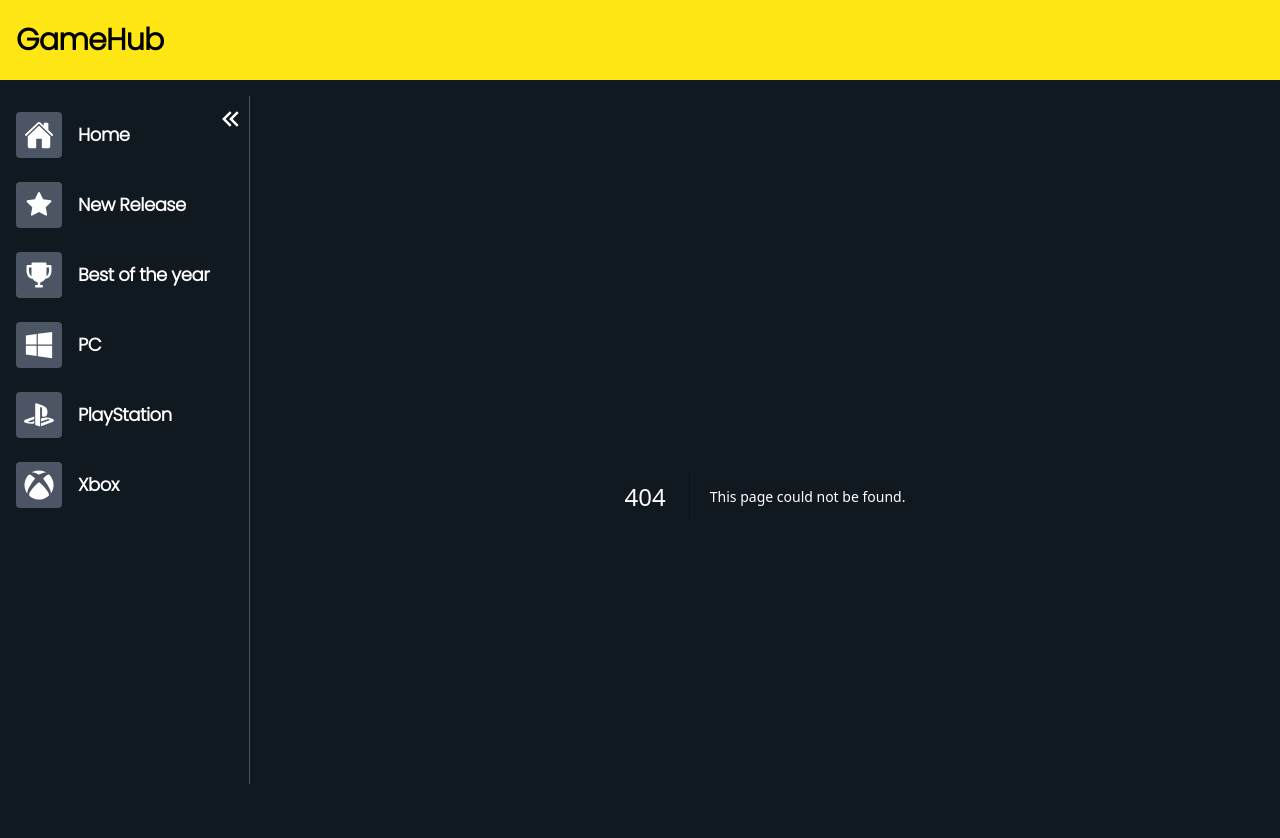
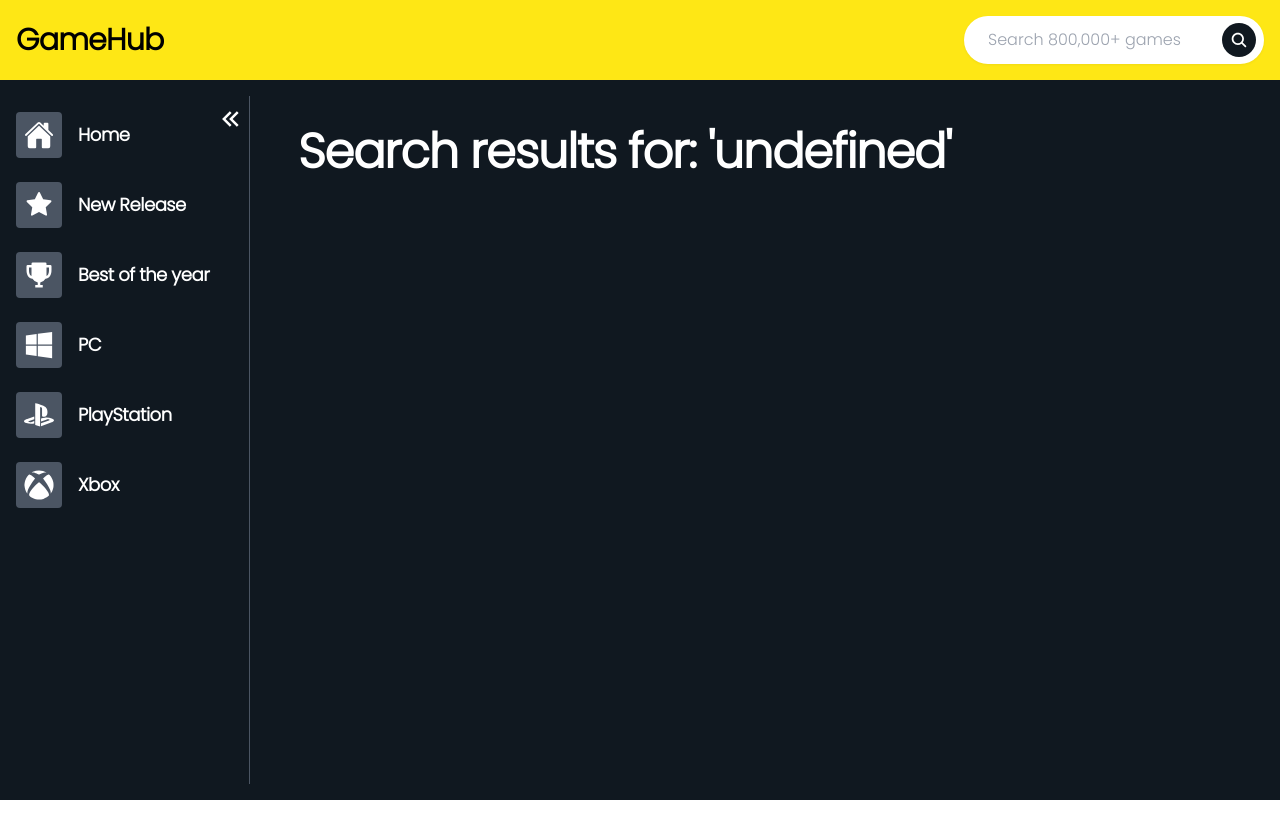
Before and after one commit to priyanshuchaudhary53/gamehub-next-app, a Next.js app: page /search in a window 1280 px wide. Before the commit this address had no page. Shown: the top 838 px of the page. After the commit the page ends 800 px from the top, so only its background shows below. Built offline with nearby package versions, Linux system fonts and the light colour scheme.

Commit message:
add search bar in nav

```diff
--- a/src/app/games/[slug]/page.tsx
+++ b/src/app/games/[slug]/page.tsx
@@ -32,7 +32,7 @@ export default async function GameDetailPage({
             className="object-cover h-full w-full"
           />
         </div>
-        <div className="relative z-10 h-full w-full flex justify-center items-end p-4 bg-gradient-to-b from-transparent to-primary">
+        <div className="relative h-full w-full flex justify-center items-end p-4 bg-gradient-to-b from-transparent to-primary">
           <h1 className="text-5xl lg:text-6xl font-black text-center mb-4">
             {GameDetails.name}
           </h1>
--- a/src/app/loading.tsx
+++ b/src/app/loading.tsx
@@ -1,5 +1,26 @@
 const Loading = () => {
-  return <div>loading</div>;
+  const eightGridItems = Array.from({ length: 8 }, (_, index) => {
+    return (
+      <div
+        key={index}
+        className="rounded-xl overflow-hidden bg-gray-800 drop-shadow-md"
+      >
+        <div className="w-full h-[200px] bg-gray-700"></div>
+        <div className="w-full px-3 py-4 animate-pulse">
+          <div className="w-[80px] h-[15px] bg-gray-700 rounded-full mb-3"></div>
+          <div className="w-[80%] h-[15px] bg-gray-700 rounded-full"></div>
+        </div>
+      </div>
+    );
+  });
+  return (
+    <>
+      <div className="w-[300px] h-12 rounded-xl bg-gray-700 lg:mt-8"></div>
+      <div className="mt-6 grid grid-cols-1 gap-4 sm:grid-cols-2 lg:grid-cols-3 xl:grid-cols-4 xl:gap-6">
+        {eightGridItems}
+      </div>
+    </>
+  );
 };
 
 export default Loading;
--- a/src/app/page.tsx
+++ b/src/app/page.tsx
@@ -1,5 +1,6 @@
 import type { Game } from "@/types";
 import Games from "../components/Games";
+import PageHeading from "@/components/PageHeading";
 
 const getData = async (): Promise<{ results: Game[] }> => {
   const res = await fetch(
@@ -19,5 +20,10 @@ export default async function Home() {
 
   const games = data["results"];
 
-  return <Games intialGames={games} />;
+  return (
+    <>
+      <PageHeading>All Games</PageHeading>
+      <Games intialGames={games} />
+    </>
+  );
 }
--- /dev/null
+++ b/src/app/search/page.tsx
@@ -0,0 +1,16 @@
+import PageHeading from "@/components/PageHeading";
+import React from "react";
+
+interface SearchParams {
+  q?: string;
+}
+
+const SearchPage = ({ searchParams }: { searchParams: SearchParams }) => {
+  return (
+    <PageHeading>{`Search results for: '${
+      searchParams ? searchParams["q"] : null
+    }'`}</PageHeading>
+  );
+};
+
+export default SearchPage;
--- a/src/components/Games.tsx
+++ b/src/components/Games.tsx
@@ -49,21 +49,14 @@ export default function Games({ intialGames }: { intialGames: Game[] }) {
   ));
 
   return (
-    <>
-      <h1 className="text-3xl md:text-left md:text-4xl lg:text-5xl lg:mt-8 font-bold text-center tracking-tight">
-        All Games
-      </h1>
     <InfiniteScroll
       hasMore={hasMore}
       dataLength={games.length}
       next={loadMore}
-        loader={
-          <div className="col-span-full my-4 text-center">loading...</div>
-        }
+      loader={<div className="col-span-full my-4 text-center">loading...</div>}
       className="mt-6 grid grid-cols-1 gap-4 sm:grid-cols-2 lg:grid-cols-3 xl:grid-cols-4 xl:gap-6"
     >
       {gamesList}
     </InfiniteScroll>
-    </>
   );
 }
--- a/src/components/Menu/MobileMenu.tsx
+++ b/src/components/Menu/MobileMenu.tsx
@@ -1,7 +1,9 @@
 "use client";
 import { useState, useEffect } from "react";
 import { createPortal } from "react-dom";
+
 import Menu from "./Menu";
+import SearchBar from "./SearchBar";
 
 export default function MobileMenu() {
   const [mounted, setMounted] = useState(false);
@@ -10,6 +12,9 @@ export default function MobileMenu() {
 
   const MobileMenuDiv = (
     <div className="fixed top-0 left-0 w-full h-full bg-primary mt-20 text-white px-6 py-8">
+      <div className="mb-6">
+        <SearchBar />
+      </div>
       <Menu expanded={true} />
     </div>
   );
--- /dev/null
+++ b/src/components/Menu/SearchBar.tsx
@@ -0,0 +1,43 @@
+"use client";
+
+import { useRouter } from "next/navigation";
+import { useRef } from "react";
+
+import { IoSearch } from "react-icons/io5";
+
+const SearchBar = () => {
+  const searchInput = useRef<HTMLInputElement>(null);
+  const router = useRouter();
+
+  const searchGames = (event: React.FormEvent<HTMLFormElement>) => {
+    event.preventDefault();
+    const query = searchInput.current?.value;
+    if (query?.length === 0) {
+      return;
+    }
+    console.log(query);
+    router.push(`/search?q=${query}`);
+  };
+
+  return (
+    <div className="relative">
+      <form onSubmit={searchGames}>
+        <input
+          ref={searchInput}
+          type="text"
+          name="q"
+          placeholder="Search 800,000+ games"
+          className="w-full md:w-[300px] text-primary py-3 pl-6 pr-14 rounded-full font-semibold outline-none drop-shadow-sm transition-all duration-200 ease-in-out focus:ring-2 focus:ring-gray-600 placeholder:font-medium"
+        />
+        <button
+          type="submit"
+          className="absolute top-1/2 right-2 cursor-pointer -translate-y-1/2 bg-primary hover:bg-gray-700 duration-200 text-lg text-white rounded-full p-2"
+        >
+          <IoSearch />
+        </button>
+      </form>
+    </div>
+  );
+};
+
+export default SearchBar;
--- a/src/components/Navbar/Navbar.tsx
+++ b/src/components/Navbar/Navbar.tsx
@@ -1,23 +1,34 @@
 "use client";
 
-import { useState } from "react";
+import { useState, useEffect } from "react";
+import { usePathname, useSearchParams } from "next/navigation";
+import MobileMenu from "../Menu/MobileMenu";
+import SearchBar from "../Menu/SearchBar";
 
 import { RxHamburgerMenu } from "react-icons/rx";
 import { GrClose } from "react-icons/gr";
-import MobileMenu from "../Menu/MobileMenu";
 
 const Navbar = () => {
   const [mobileMenuVisible, setMobileMenuVisible] = useState(false);
 
+  const pathname = usePathname();
+  const searchParams = useSearchParams();
+
   const toggleButtonHandler = () => {
-    console.log("fdsf");
     setMobileMenuVisible((prevState) => !prevState);
   };
+
+  useEffect(() => {
+    setMobileMenuVisible(false);
+  }, [pathname, searchParams]);
 
   return (
     <>
       <header className="h-20 w-full z-10 bg-accent fixed top-0 p-4 flex justify-between items-center">
         <div className="text-3xl font-black tracking-tight">GameHub</div>
+        <div className="hidden md:block">
+          <SearchBar />
+        </div>
         <nav className="md:hidden">
           <button
             className="text-3xl cursor-pointer"
--- /dev/null
+++ b/src/components/PageHeading.tsx
@@ -0,0 +1,11 @@
+import React, { ReactNode } from "react";
+
+const PageHeading = ({ children }: { children: ReactNode }) => {
+  return (
+    <h1 className="text-3xl md:text-left md:text-4xl lg:text-5xl lg:mt-8 font-bold text-center tracking-tight">
+      {children}
+    </h1>
+  );
+};
+
+export default PageHeading;
```
Lines whose indentation alone changed are shown as unchanged.
